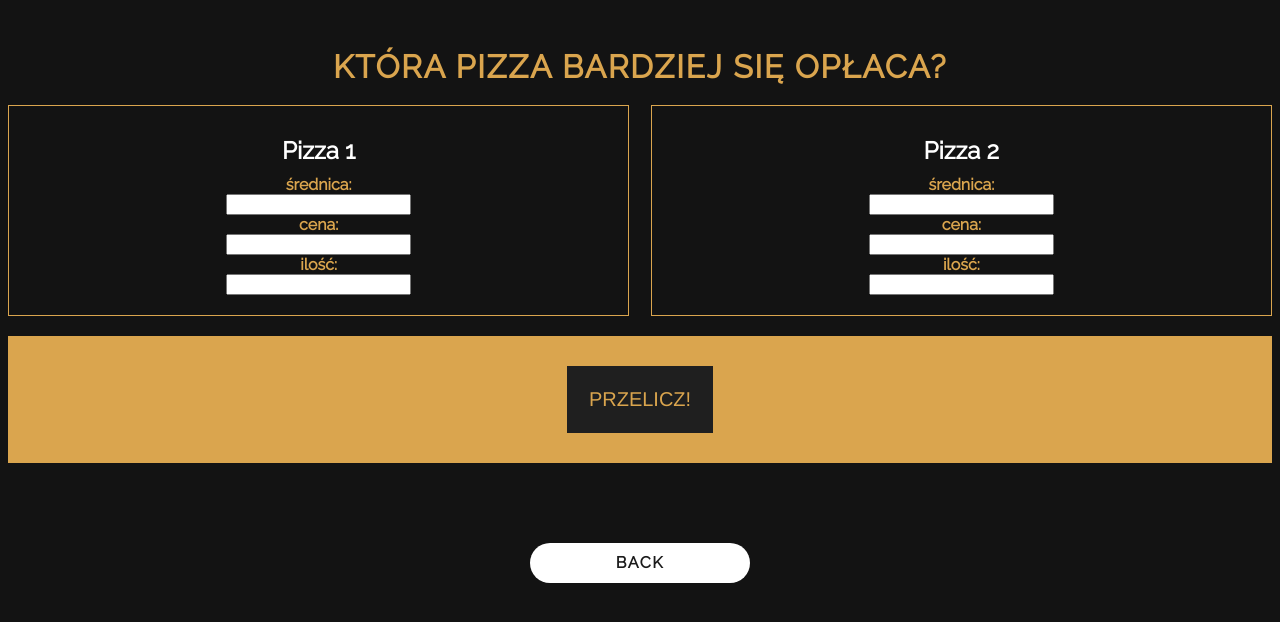
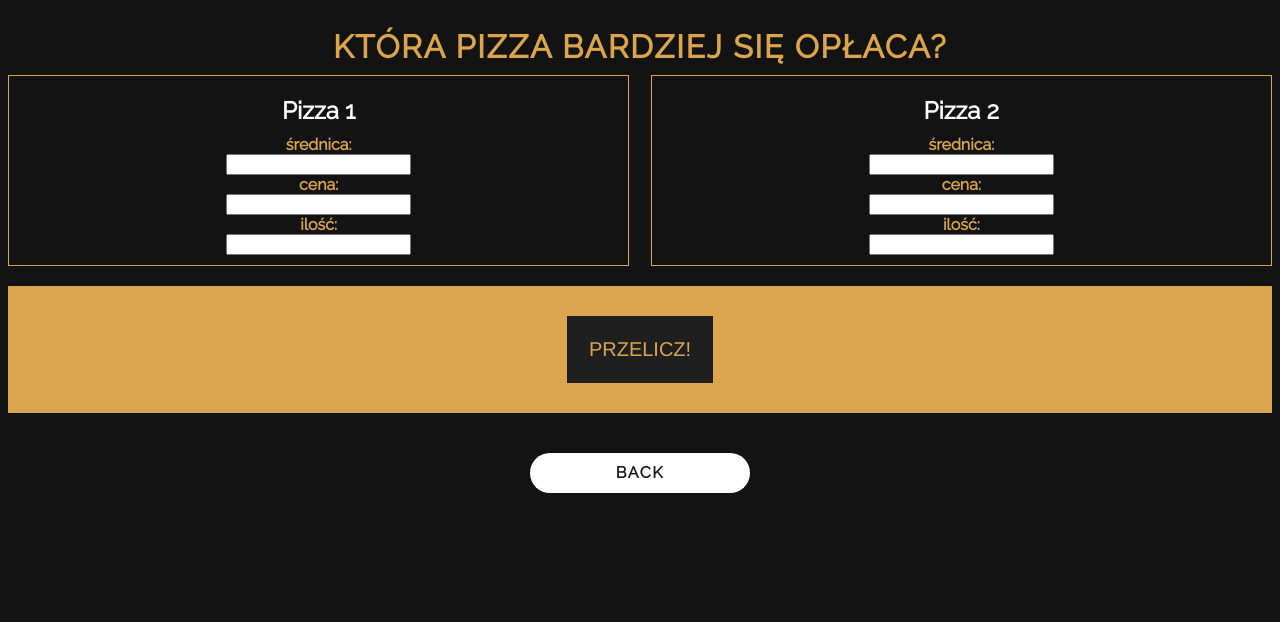
Before and after one commit to kamiprok/kamiprok.github.io, a PHP site: page /pizza.html in a window 1280 px wide. Shown: the top 622 px of the page. Run offline with PHP 8.4, Linux system fonts and the light colour scheme; some libraries are stand-ins or nearby versions.

Commit message:
pizza time fix

```diff
--- a/pizza.html
+++ b/pizza.html
@@ -61,20 +61,23 @@
                 </article>
             </aside>
         </section>
+
         <section class="cos1" id="cos1">
             <p>Coś poszło nie tak...</p>
         </section>
+
         <section class="przelicz">
             <button class="button-zadania btn-pizza1" id="przelicz" onClick="myFunction()">Przelicz!</button>
         </section>
 
         <footer class="wyniki">
             <h1></h1>
+            <a href="index.html#portfolio" class="button1 btn-pizza2" id="">Back</a>
         </footer>
 
         <footer>
             <h1></h1>
-            <a href="index.html#portfolio" class="button1 btn-pizza2" id="">Back</a>
+
         </footer>
     </section>
 <script>
--- a/styles.css
+++ b/styles.css
@@ -530,16 +530,15 @@ h1:hover {
 
 .pizza {
     text-align: center;
-    padding-top: 40px;
-    padding-bottom: 40px;
+    padding-top: 20px;
+    padding-bottom: 20px;
 }
 
 .pizza1 {
     display: block;
-    padding-top: 20px;
-    padding-bottom: 20px;
-    margin-top: 20px;
-    margin-bottom: 20px;
+    padding-top: 10px;
+    padding-bottom: 10px;
+    margin-top: 10px;
     float: left;
     width: 49%;
     border: 1px solid #daa54e;
@@ -547,31 +546,29 @@ h1:hover {
 
 .pizza2 {
     display: block;
-    padding-top: 20px;
-    padding-bottom: 20px;
-    margin-top: 20px;
-    margin-bottom: 20px;
+    padding-top: 10px;
+    padding-bottom: 10px;
+    margin-top: 10px;
     float: right;
     width: 49%;
     border: 1px solid #daa54e;
 }
 
 .przelicz {
+    background-color: #daa54e;
+    display: inline-block;
+    width: 100%;
     clear: both;
-    display: block;
     padding-top: 20px;
     padding-bottom: 20px;
     margin-top: 20px;
     margin-bottom: 20px;
-    background: #daa54e;
 }
 
 .wyniki {
     display: block;
     padding-top: 20px;
     padding-bottom: 20px;
-    margin-top: 20px;
-    margin-bottom: 20px;
 }
 
 .wyniki1 {
@@ -580,7 +577,7 @@ h1:hover {
     padding-bottom: 20px;
     margin-top: 20px;
     margin-bottom: 20px;
-    height: 150px;
+    height: 160px;
 }
 
 .wyniki2 {
@@ -589,7 +586,7 @@ h1:hover {
     padding-bottom: 20px;
     margin-top: 20px;
     margin-bottom: 20px;
-    height: 150px;
+    height: 160px;
 }
 
 #tak1 {
@@ -601,9 +598,9 @@ h1:hover {
 }
 
 .cos1 {
+    clear: both;
     display: none;
-    padding: 20px;
-    margin: 20px;
+    padding: 1px;
 }
 
 .btn-pizza1 {
```
